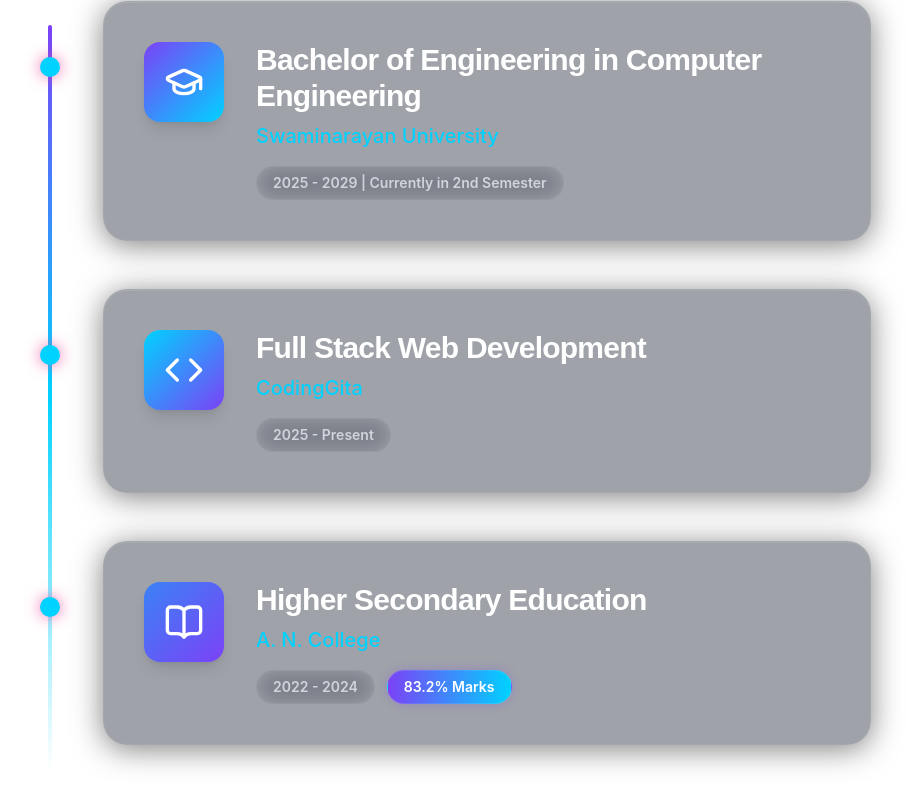
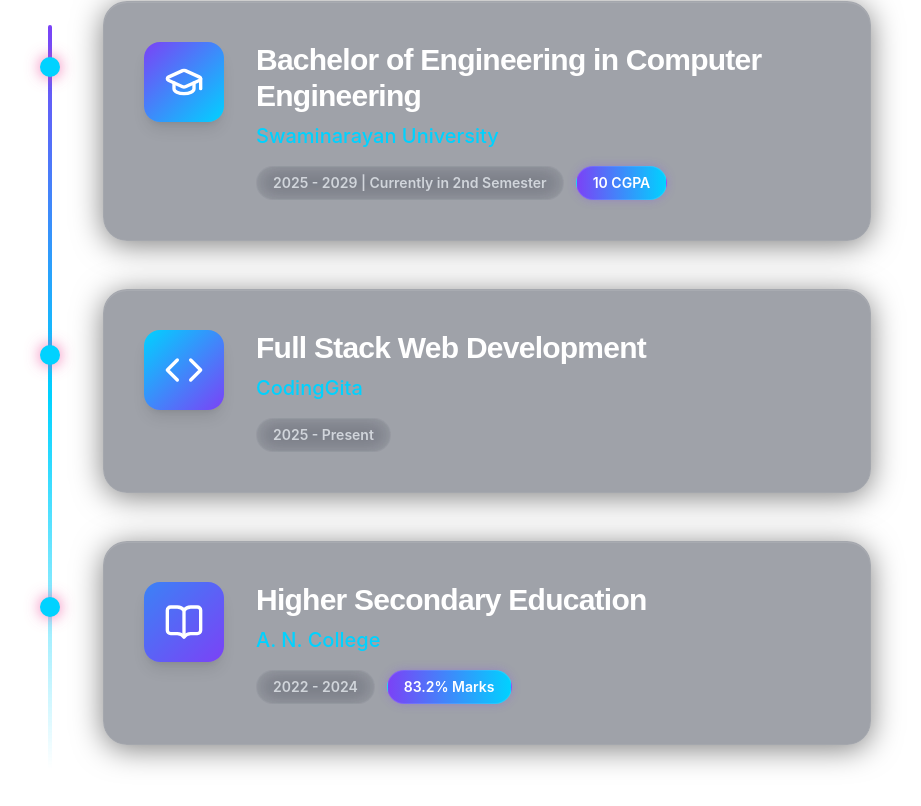
Before and after one commit to Kumar-Deepak-DEV/deepak-kumar-portfolio, a React (Vite) app: page / in a window 1280 px wide. Shown: the part 7241-8047 px from the top of the page, without its empty margins (193-1114 px from the left). Built offline with nearby package versions, Linux system fonts and the light colour scheme.

Commit message:
updated education section

```diff
--- a/src/pages/Education.jsx
+++ b/src/pages/Education.jsx
@@ -8,7 +8,7 @@ const educationData = [
     title: 'Bachelor of Engineering in Computer Engineering',
     institution: 'Swaminarayan University',
     period: '2025 - 2029 | Currently in 2nd Semester',
-    marks: '',
+    marks: '10 CGPA',
     icon: GraduationCap,
     gradient: 'from-accent-primary to-accent-secondary',
   },
```
